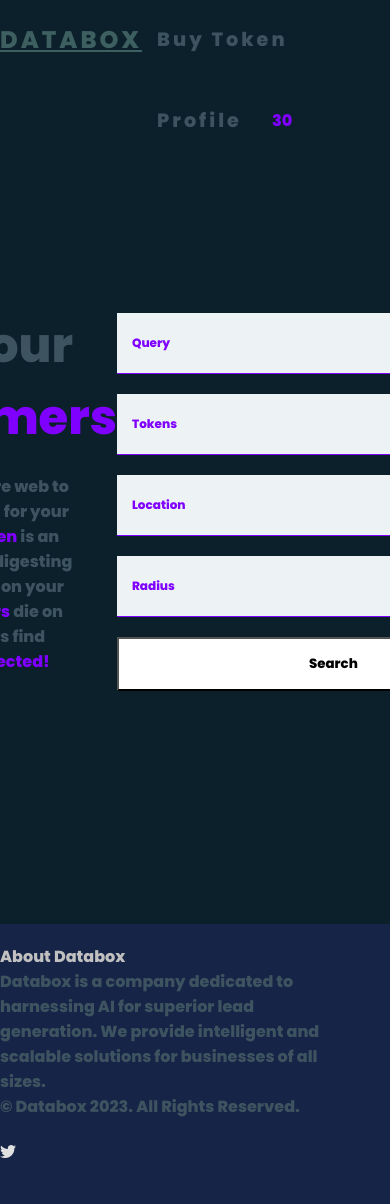
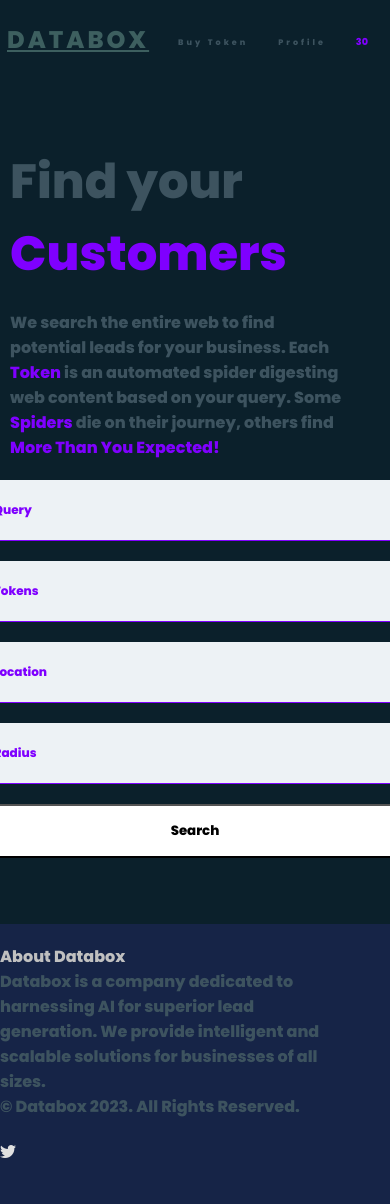
Before and after one commit to Sohlar/lgen, a Flask app: page / in a window 390 px wide. Run offline with Flask 3, Linux system fonts and the light colour scheme; the visitor is signed in with stand-in values (Sample User, id 1).

Commit message:
A whole bunch

```diff
--- a/app/static/css/base2/home_styles.css
+++ b/app/static/css/base2/home_styles.css
@@ -64,6 +64,7 @@ b{
 
 .navItems li span{
     color:#7f00ff;
+    font-size: 1rem;
 }
 .links a:hover,
 .navItems li:hover a{
@@ -155,18 +156,29 @@ button:hover{
     background-color:#7f00ff;
 }
 
-@media only screen and (max-width: 768px) {
+@media only screen and (max-width: 900px) {
     .Logo{
         font-size: 1.5rem;
     }
+    .navItems {
+        overflow-x: auto;
+        white-space: nowrap;
+    }
+    .navItems li {
+        flex: 0 0 auto;
+    }
     .navItems li a{
-        font-size: 1.2rem;
+        font-size: .5rem;
     }
     .links a{
         font-size: 1.5rem;
     }
     .topline{
         font-size: 1.5rem;
+    }
+     .navItems li span {
+        color: #7f00ff;
+        font-size: .6rem;
     }
     h1{
         font-size: 3em;
--- a/app/templates/base2.html
+++ b/app/templates/base2.html
@@ -27,8 +27,8 @@
                 <!-- <li><a href="{{ url_for('main.search_history') }}">Search History</a></li> -->
                 <li><a href="{{ url_for('main.buy_tokens') }}">Buy Token</a></li>
                 <li><a href="{{ url_for('main.profile') }}">Profile</a></li>
-                <li class="nav-item">
-                    <span class="nav-link text-white">{{ current_user.tokens if current_user.tokens else 0}}</span>
+                <li class="navItem">
+                    <span>{{ current_user.tokens if current_user.tokens else 0}}</span>
                 </li>
                 {% endif %}
             </ul>
--- a/app/templates/index3.html
+++ b/app/templates/index3.html
@@ -63,7 +63,10 @@
             display: flex;
             flex-wrap: wrap;
             gap: 20px;
-            width: 100vh;
+            width: 100%;
+        }
+        .cols0 {
+            margin-bottom: 20px;
         }
 
         .btns button {
@@ -97,6 +100,10 @@
         @media (max-width: 768px) {
             .wrapper {
                 padding: 10px;
+                flex-direction: column;
+            }
+            .row {
+                flex-direction: column;
             }
 
             .cols {
@@ -117,7 +124,6 @@
         }
     </style>
 
-    </style>
 {%endblock%}
 {% block content %}
 
--- a/app/templates/profile.html
+++ b/app/templates/profile.html
@@ -5,7 +5,9 @@
     <h1 class="mb-4">Profile</h1>
     <p>Username: {{ user.username }}</p>
     <p>Email: {{ user.email }}</p>
+    {% if user.is_admin %}
     <p>Admin: {{ user.is_admin }}</p>
+    {% endif %}
     <!-- Add more user-related information here -->
 </div>
 {% endblock %}
```
